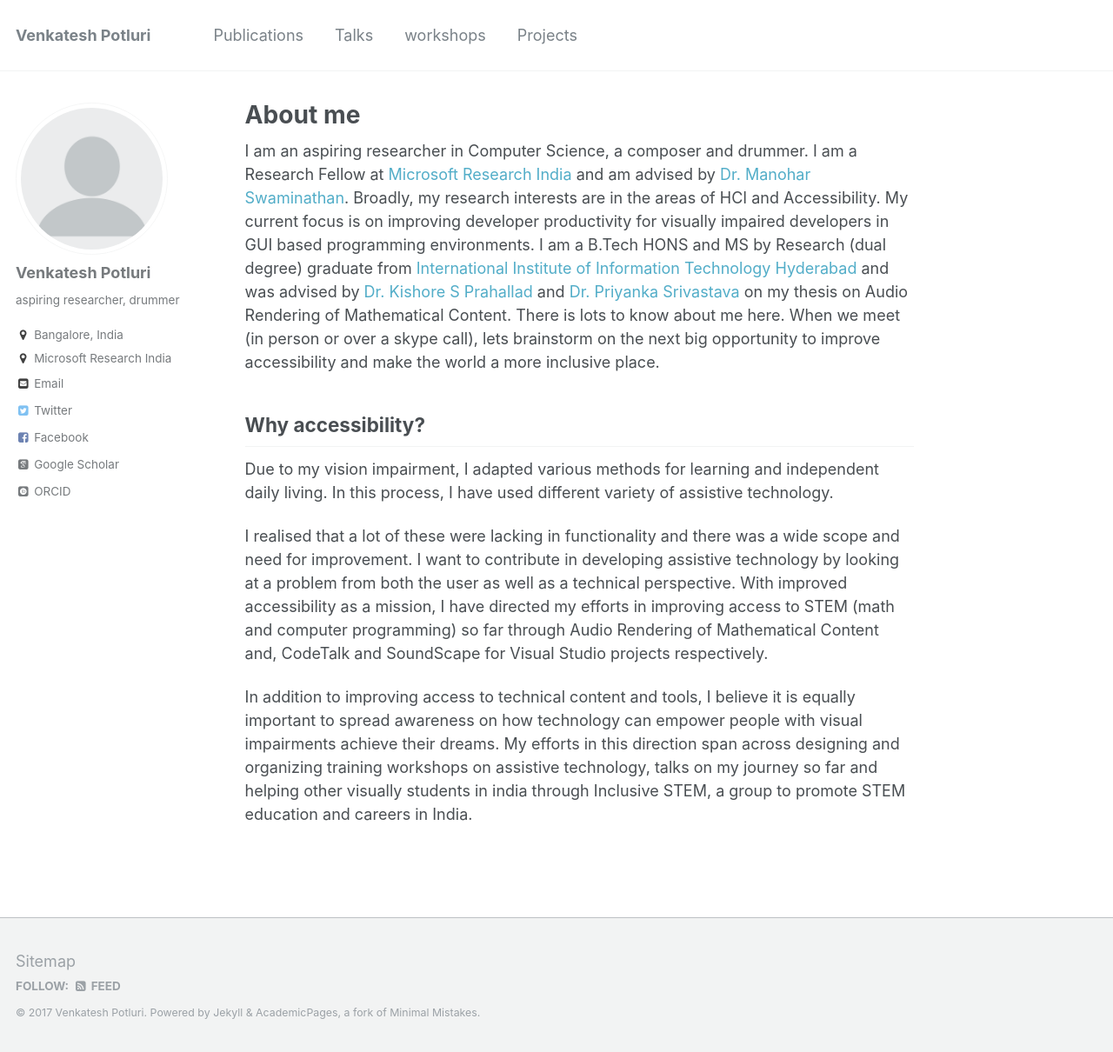
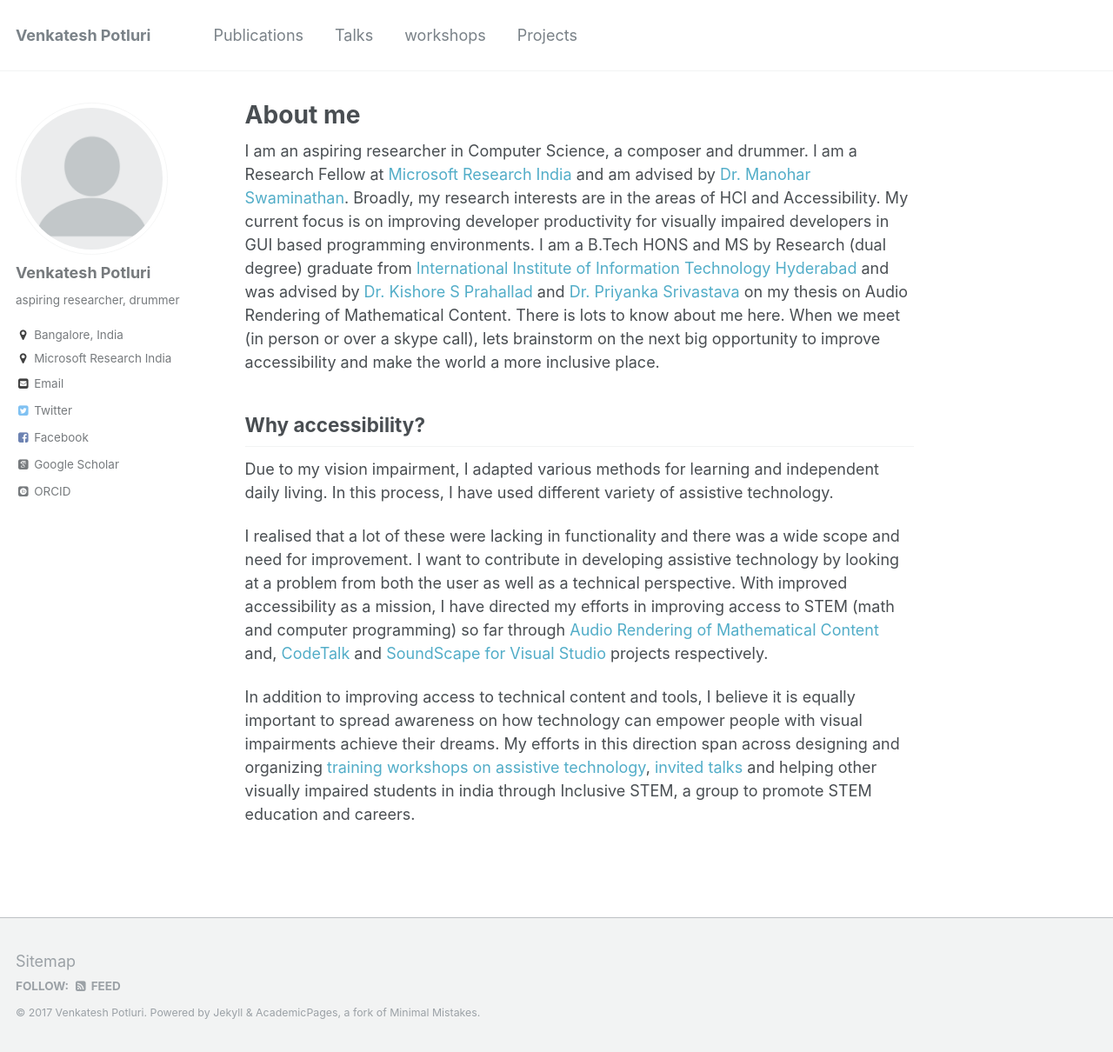
Before and after one commit to venkateshpotluri/venkateshpotluri.github.io, a Jekyll site: the page built from _pages/about.md, in a window 1280 px wide and 1210 px high. Shown: the whole window at 87% size. Built offline with Jekyll 4.4.1, drawn with Linux system fonts in a browser that asks for light colours; some web fonts are replaced.

Commit message:
added links on about page.

```diff
--- a/_pages/about.md
+++ b/_pages/about.md
@@ -12,6 +12,6 @@ I am an aspiring researcher in Computer Science, a composer and drummer. I am a
 ## Why accessibility?
 Due to my vision impairment, I adapted various methods for learning and independent daily living. In this process, I have used different variety of assistive technology.
 
-I realised that a lot of these were lacking in functionality and there was a wide scope and need for improvement. I want to contribute in developing assistive technology by looking at a problem from both the user as well as a technical perspective. With improved accessibility as a mission, I have directed my efforts in improving access to STEM (math and computer programming) so far through Audio Rendering of Mathematical Content and, CodeTalk and SoundScape for Visual Studio projects respectively.
+I realised that a lot of these were lacking in functionality and there was a wide scope and need for improvement. I want to contribute in developing assistive technology by looking at a problem from both the user as well as a technical perspective. With improved accessibility as a mission, I have directed my efforts in improving access to STEM (math and computer programming) so far through [Audio Rendering of Mathematical Content](projects/project-4) and, [CodeTalk](projects/project-2) and [SoundScape for Visual Studio](projects/project-1) projects respectively.
 
-In addition to improving access to technical content and tools, I believe it is equally important to spread awareness on how technology can empower people with visual impairments achieve their dreams. My efforts in this direction span across designing and organizing training workshops on assistive technology, talks on my journey so far and helping other visually students in india through Inclusive STEM, a group to promote STEM education and careers in India.
+In addition to improving access to technical content and tools, I believe it is equally important to spread awareness on how technology can empower people with visual impairments achieve their dreams. My efforts in this direction span across designing and organizing [training workshops on assistive technology](workshops/), [invited talks](talks/) and helping other visually impaired students in india through Inclusive STEM, a group to promote STEM education and careers.
```
Also changed, not shown: _projects/project-1.md (+1 -1 lines).
